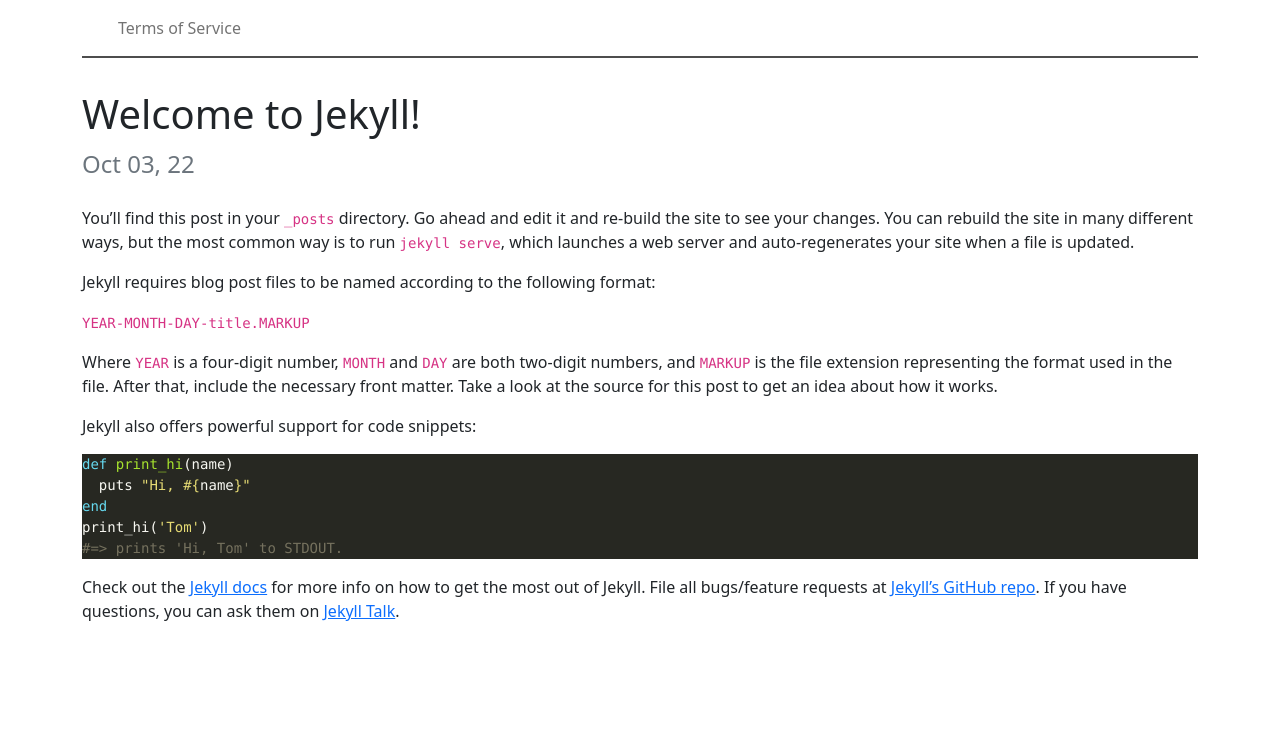
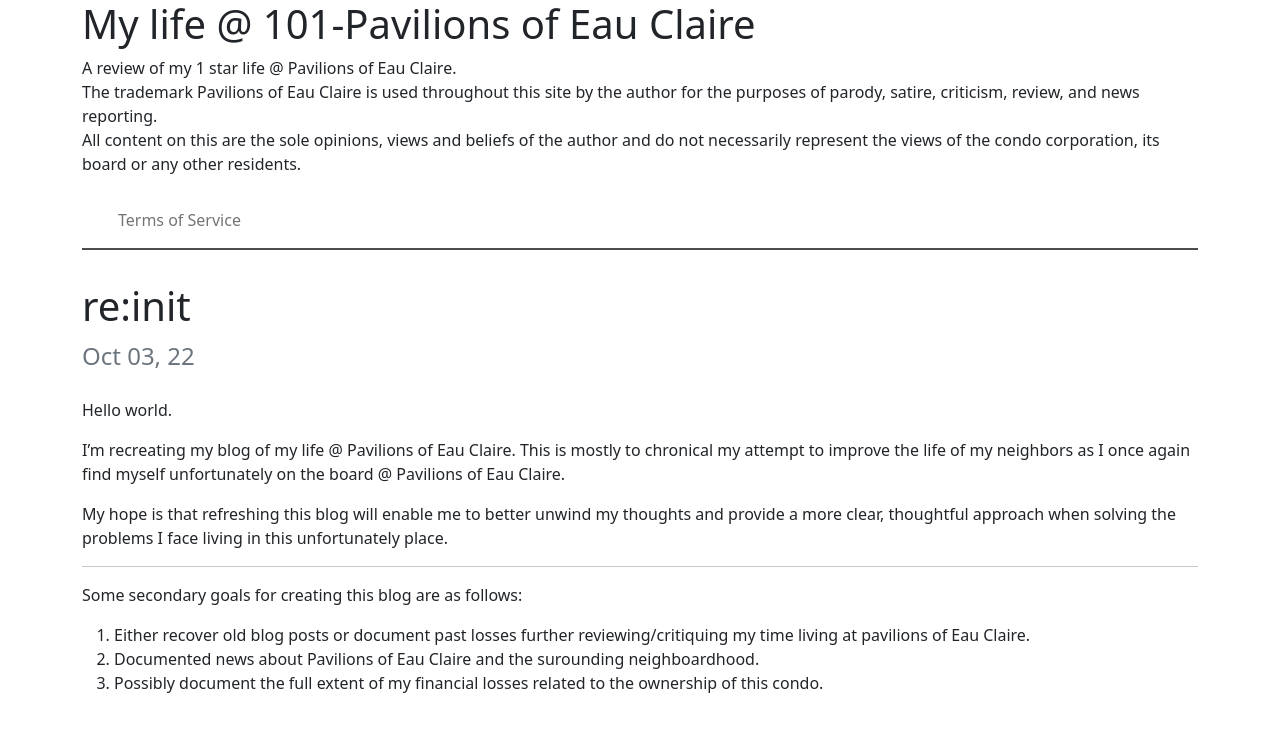
Before and after one commit to sparksis/pavilions-of-eau-claire-blog, a Jekyll site: the page built from _posts/2022-10-03-welcome-to-jekyll.md, in a window 1280 px wide. Shown: the top 732 px of the page. Built offline with Jekyll 4.4.1, drawn with Linux system fonts in a browser that asks for light colours.

Commit message:
first post!

```diff
--- a/_layouts/default.html
+++ b/_layouts/default.html
@@ -5,6 +5,7 @@
       {% if page.title %}{{ page.title }} – {% endif %}{{ site.name }} – {{
       site.description }}
     </title>
+    <meta name="robots" content="noindex">
     <meta charset="utf-8" />
     <meta name="viewport" content="width=device-width, initial-scale=1" />
     <!-- The page supports both dark and light color schemes, and the page author prefers / default is light. -->
@@ -32,6 +33,8 @@
   </head>
   <body class="d-flex flex-column h-100">
     <div class="container">
+      <h1>{{site.title}}</h1>
+      <p>{{site.description}}</p>
       {% include navigation.html %}
       <div class="body">{{ content }}</div>
     </div>
--- a/_posts/2022-10-03-welcome-to-jekyll.md
+++ b/_posts/2022-10-03-welcome-to-jekyll.md
@@ -1,29 +1,20 @@
 ---
 layout: post
-title:  "Welcome to Jekyll!"
+title:  "re:init"
 date:   2022-10-03 00:07:49 -0500
-categories: jekyll update
+categories: blog
 ---
-You’ll find this post in your `_posts` directory. Go ahead and edit it and re-build the site to see your changes. You can rebuild the site in many different ways, but the most common way is to run `jekyll serve`, which launches a web server and auto-regenerates your site when a file is updated.
 
-Jekyll requires blog post files to be named according to the following format:
+Hello world.
 
-`YEAR-MONTH-DAY-title.MARKUP`
+I'm recreating my blog of my life @ Pavilions of Eau Claire.  This is mostly to chronical my attempt to improve the life of my neighbors as I once again find myself unfortunately on the board @ Pavilions of Eau Claire.
 
-Where `YEAR` is a four-digit number, `MONTH` and `DAY` are both two-digit numbers, and `MARKUP` is the file extension representing the format used in the file. After that, include the necessary front matter. Take a look at the source for this post to get an idea about how it works.
+My hope is that refreshing this blog will enable me to better unwind my thoughts and provide a more clear, thoughtful approach when solving the problems I face living in this unfortunately place.
 
-Jekyll also offers powerful support for code snippets:
+---
 
-{% highlight ruby %}
-def print_hi(name)
-  puts "Hi, #{name}"
-end
-print_hi('Tom')
-#=> prints 'Hi, Tom' to STDOUT.
-{% endhighlight %}
+Some secondary goals for creating this blog are as follows:
 
-Check out the [Jekyll docs][jekyll-docs] for more info on how to get the most out of Jekyll. File all bugs/feature requests at [Jekyll’s GitHub repo][jekyll-gh]. If you have questions, you can ask them on [Jekyll Talk][jekyll-talk].
-
-[jekyll-docs]: https://jekyllrb.com/docs/home
-[jekyll-gh]:   https://github.com/jekyll/jekyll
-[jekyll-talk]: https://talk.jekyllrb.com/
+1. Either recover old blog posts or document past losses further reviewing/critiquing my time living at pavilions of Eau Claire.
+2. Documented news about Pavilions of Eau Claire and the surounding neighboardhood.
+3. Possibly document the full extent of my financial losses related to the ownership of this condo.
```
